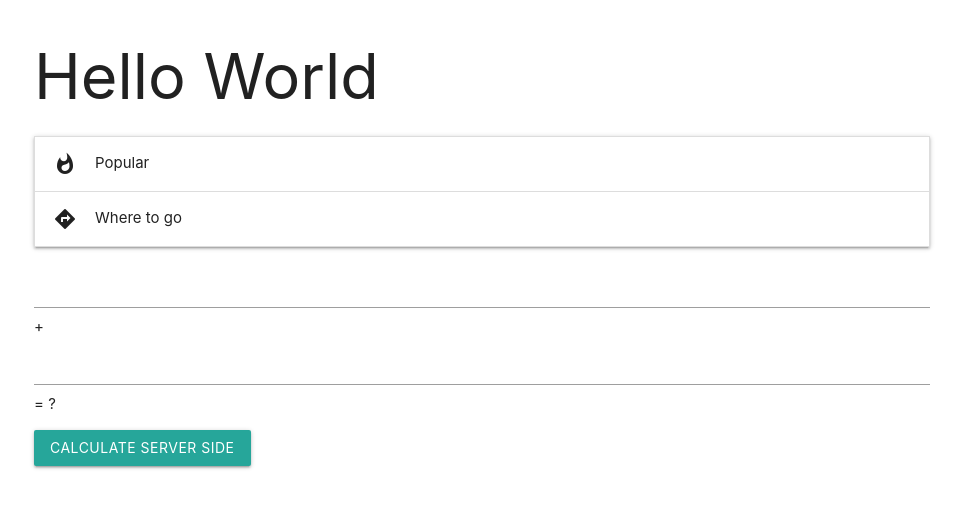
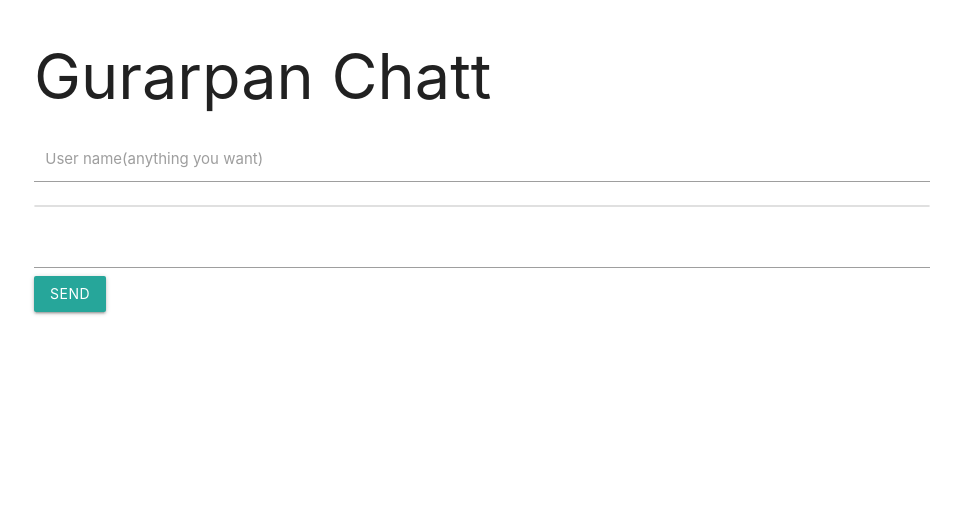
Before and after one commit to NeuronCrossroads/chat-app, a Flask app: page / in a window 1280 px wide. Shown: the top 508 px of the page, without its empty margins (158-1121 px from the left). Run offline with Flask 2, Linux system fonts and the light colour scheme; some libraries are stand-ins or nearby versions.

Commit message:
Add files via upload

```diff
--- a/main.py
+++ b/main.py
@@ -7,21 +7,17 @@
 
 @app.route('/')
 def index():
-  message = "Hello World"
-  items = [
-    {"icon":"whatshot",
-     "header":"Popular",
-     "body":"People absolutely love to eat tide pods"},
-    {"icon":"directions",
-     "header":"Where to go",
-     "body":"I don't know"}
-  ]
-  return render_template("index.html", message=message, items=items)
+  message = "Gurarpan Chatt"
+  return render_template("index.html", message=message)
 
-@socketio.on('add_numbers')
-def add_numbers(data):
+@socketio.on('connecting')
+def connect(data):
+    emit('broadcast',{'text':'Connected'})
 
-    emit('added_numbers',{'sum':data['a']+data['b']})
+@socketio.on('send_message')
+def send_message(data):
+    message = data['text']
+    emit('broadcast',{'text':message},broadcast=True)
 
 if __name__ == "__main__":
     socketio.run(app, host='0.0.0.0', port=8080, debug=True)
--- a/templates/index.html
+++ b/templates/index.html
@@ -8,18 +8,14 @@
 <body>
   <div class="container">
     <h1>{{ message }}</h1>
-    <ul class="collapsible">
-      {% for item in items%}
-      <li>
-        <div class="collapsible-header"><i class="material-icons">{{ item.icon }}</i>{{ item.header}}</div>
-        <div class="collapsible-body"><span>{{ item.body }}</span></div>
-      </li>
-      {% endfor %}
-  </ul>
-  <p><input type=text size=5 id="a"> +
-   <input type=text size=5 id="b"> =
-   <span id=result>?</span>
-   <p><a class="btn waves-effect waves-light" onclick="add_numbers()" id=calculate>calculate server side</a>
+    <div class="input-field col s12">
+      <input type=text size=5 id="name-box">
+      <label for="name-box">User name(anything you want)</label>
+    </div>
+    <ul class="collection" id="history">
+    </ul>
+    <input type=text size=5 id="text-box">
+    <a class="btn waves-effect waves-light" onclick="send_message()" id=calculate>Send</a>
   </div>
 </body>
 <script src="{{ url_for('static',filename='materialize.min.js') }}"></script>
@@ -28,12 +24,16 @@
   M.AutoInit();
 
   var socket = io.connect('http://' + document.domain + ':' + location.port);
-  socket.on('added_numbers', function(msg) {
-    console.log(msg)
-    document.getElementById('result').innerHTML = msg
+  socket.on('broadcast', function(msg) {
+    var node = document.createElement("li");
+    node.className = "collection-item";
+    var textnode = document.createTextNode(msg.text);
+    node.appendChild(textnode);
+    document.getElementById("history").appendChild(node);
   })
-  function add_numbers() {
-    socket.emit('add_numbers',{'a':document.getElementById('a').value, 'b':document.getElementById('b').value})
+  socket.emit('connecting',{'data':'idk'})
+  function send_message() {
+    socket.emit('send_message',{'text':document.getElementById('name-box').value+': '+document.getElementById('text-box').value})
   }
 </script>
 </html>
```
